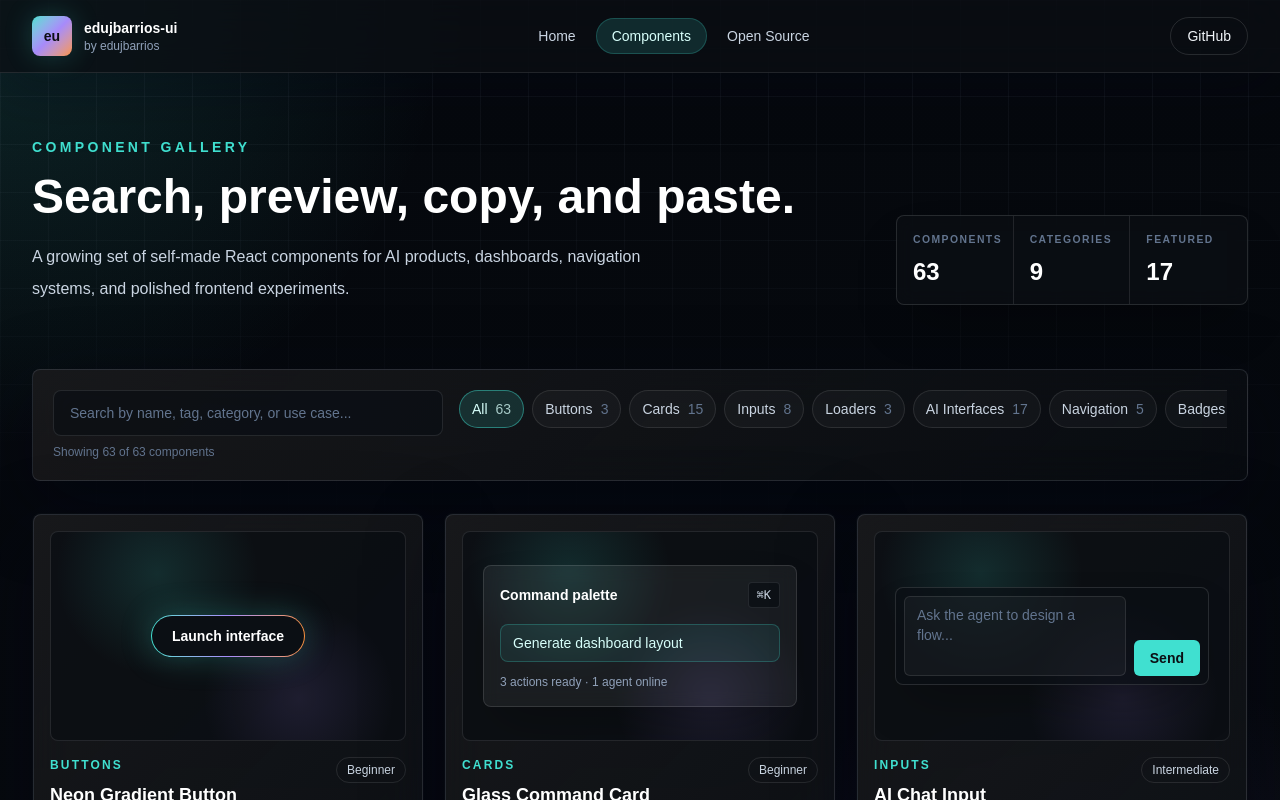
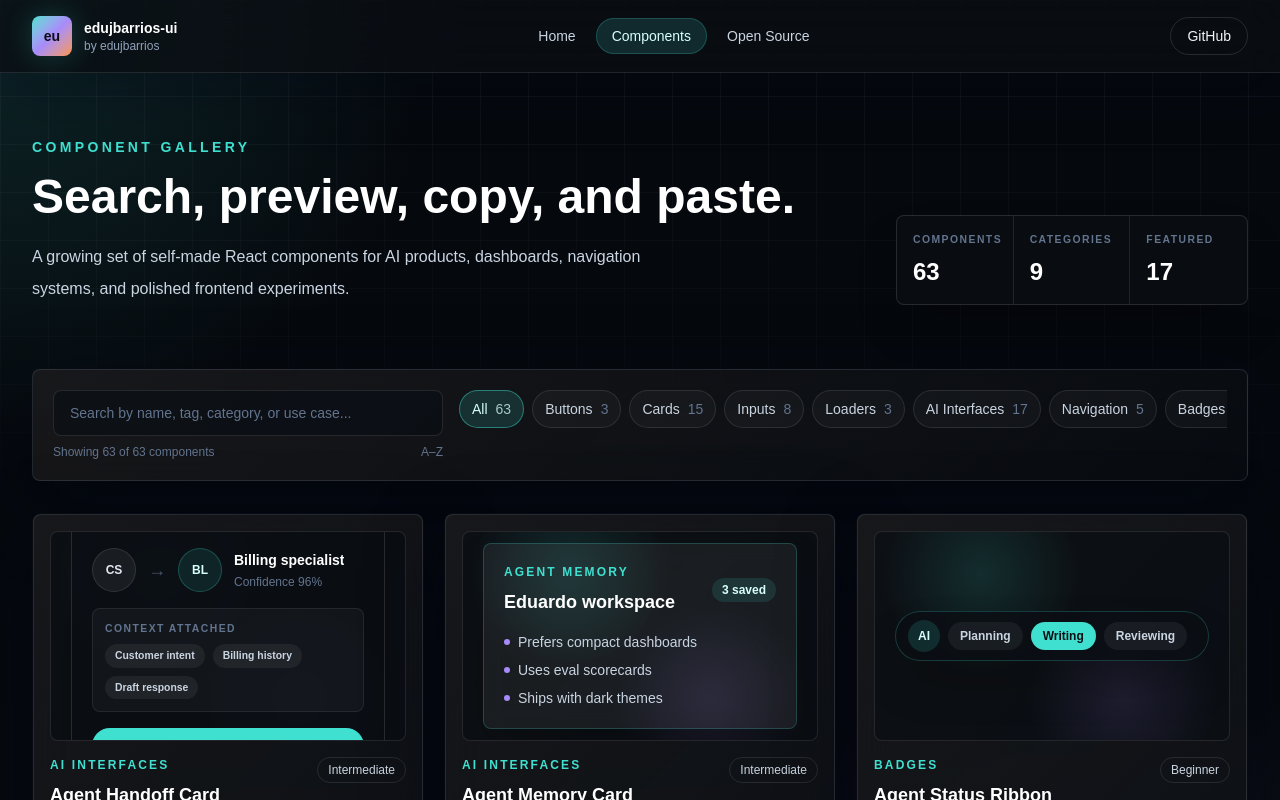
Before and after one commit to edujbarrios/edujbarrios-ui, a Next.js app: page /components in a window 1280 px wide. Shown: the top 800 px of the page. Built offline with nearby package versions, Linux system fonts and the light colour scheme.

Commit message:
sort component gallery alphabetically (#5)
Co-authored-by: Eduardo J. Barrios <edujbarrios@users.noreply.github.com>

```diff
--- a/components/search-and-filter.tsx
+++ b/components/search-and-filter.tsx
@@ -22,12 +22,14 @@ export function SearchAndFilter({ components }: SearchAndFilterProps) {
   const filtered = useMemo(() => {
     const normalizedQuery = query.trim().toLowerCase();
 
-    return components.filter((component) => {
-      const searchable = [component.name, component.description, component.category, ...component.tags].join(" ").toLowerCase();
-      const matchesQuery = normalizedQuery.length === 0 || searchable.includes(normalizedQuery);
-      const matchesCategory = category === "All" || component.category === category;
-      return matchesQuery && matchesCategory;
-    });
+    return components
+      .filter((component) => {
+        const searchable = [component.name, component.description, component.category, ...component.tags].join(" ").toLowerCase();
+        const matchesQuery = normalizedQuery.length === 0 || searchable.includes(normalizedQuery);
+        const matchesCategory = category === "All" || component.category === category;
+        return matchesQuery && matchesCategory;
+      })
+      .sort((first, second) => first.name.localeCompare(second.name, undefined, { sensitivity: "base" }));
   }, [category, components, query]);
 
   return (
@@ -42,8 +44,9 @@ export function SearchAndFilter({ components }: SearchAndFilterProps) {
               placeholder="Search by name, tag, category, or use case..."
               className="w-full rounded-lg border border-white/10 bg-[#0b0f14]/70 px-4 py-3 text-sm text-white outline-none transition placeholder:text-slate-500 focus:border-[#40E0D0]/40"
             />
-            <span className="mt-2 block text-xs text-slate-500">
-              Showing {filtered.length} of {components.length} components
+            <span className="mt-2 flex items-center justify-between gap-3 text-xs text-slate-500">
+              <span>Showing {filtered.length} of {components.length} components</span>
+              <span aria-label="Sorted alphabetically">A–Z</span>
             </span>
           </label>
           <div className="flex max-w-3xl gap-2 overflow-x-auto pb-1">
```
